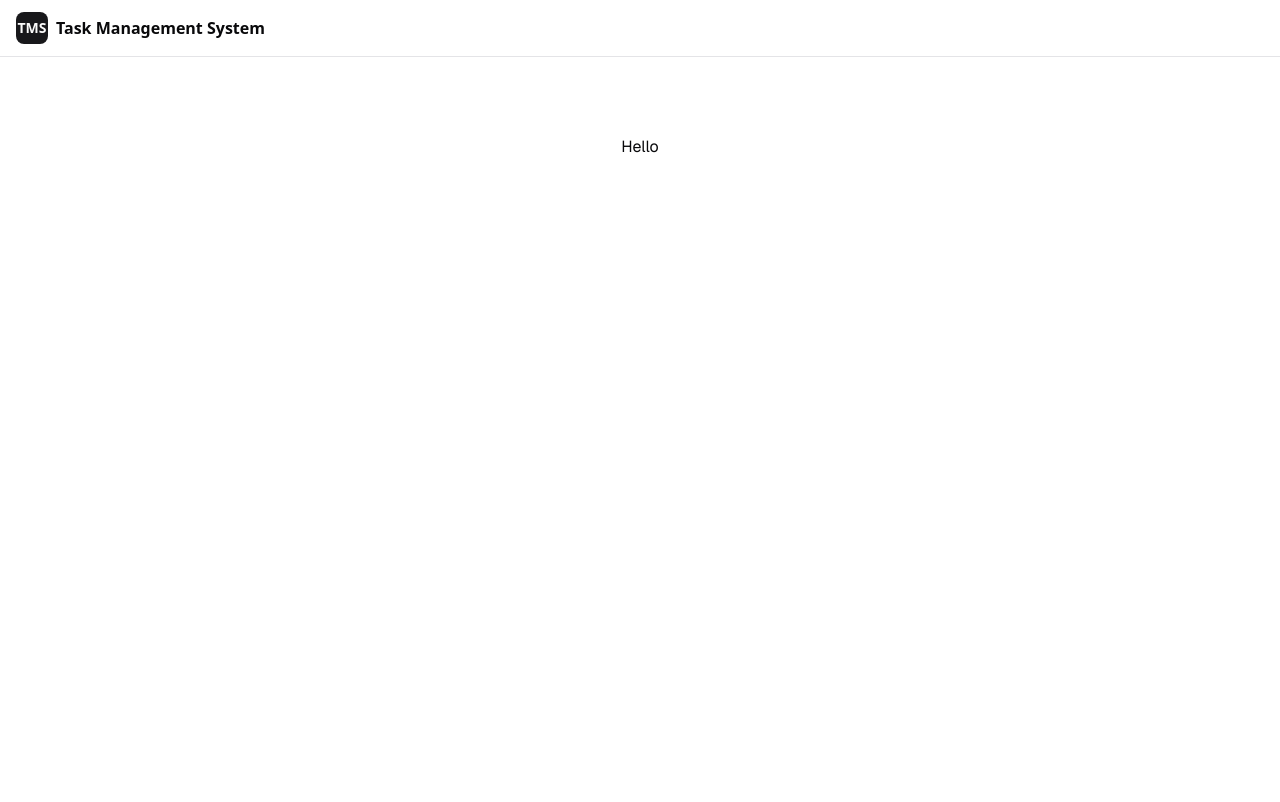
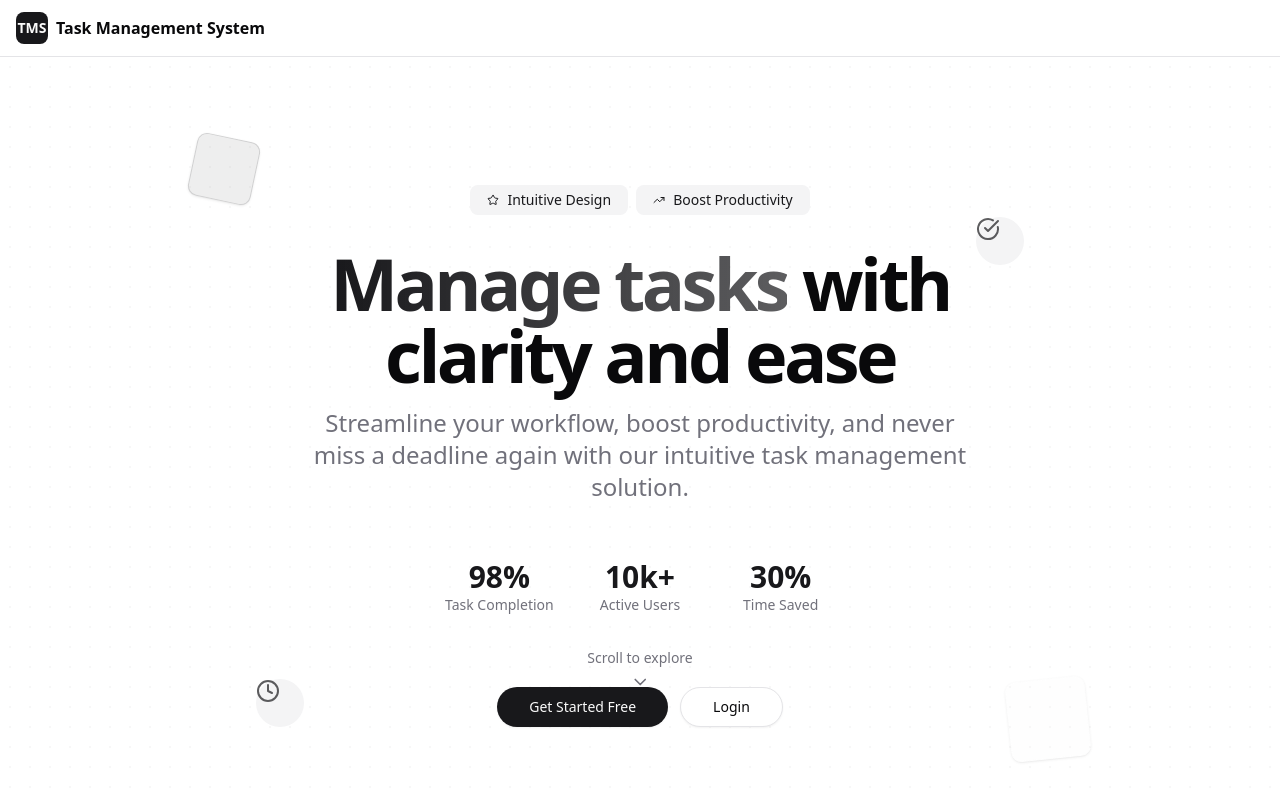
Before and after one commit to Abhay-04/tms_frontend, a Next.js app: page / in a window 1280 px wide. Shown: the top 802 px of the page. Built offline with nearby package versions, Linux system fonts and the light colour scheme.

Commit message:
add: hero  section and some fixes

```diff
--- a/src/app/login/page.jsx
+++ b/src/app/login/page.jsx
@@ -43,7 +43,7 @@ export default function LoginPage() {
       const { user } = res.data;
 
       dispatch(setUser(user)); // ✅ store user in redux
-      router.push("/dashboard");
+      router.push("/task");
     } catch (err) {
       setError(err?.response?.data?.error || "Login failed");
     }
@@ -63,7 +63,7 @@ export default function LoginPage() {
       const user = res.data;
 
       dispatch(setUser(user)); // ✅ store user in redux
-      router.push("/dashboard");
+      router.push("/task");
     } catch (err) {
       setError(err.message || "Signup failed");
     }
@@ -141,7 +141,7 @@ export default function LoginPage() {
                 {isLoginPage ? "Login" : "Sign up"}
               </Button>
               {isLoginPage && (
-                <Button variant="outline" className="w-full">
+                <Button variant="outline" className="w-full cursor-pointer">
                   Login with Google
                 </Button>
               )}
--- a/src/app/page.js
+++ b/src/app/page.js
@@ -1,9 +1,105 @@
-import Image from "next/image";
+"use client"
 
-export default function Home() {
+import { Button } from "@/components/ui/button"
+import { Badge } from "@/components/ui/badge"
+import { CheckCircle, Clock, Star, TrendingUp, ChevronDown } from "lucide-react"
+import Link from "next/link"
+import { useEffect, useState } from "react"
+
+export default function HeroSection() {
+  const [isVisible, setIsVisible] = useState(false)
+
+  useEffect(() => {
+    setIsVisible(true)
+  }, [])
+
   return (
-    <div className="grid grid-rows-[20px_1fr_20px] items-center justify-items-center min-h-screen p-8 pb-20 gap-16 sm:p-20 font-[family-name:var(--font-geist-sans)]">
-     <h1>Hello</h1>
-    </div>
-  );
+    <section className="relative w-full overflow-hidden py-20 md:py-28 lg:py-32 flex justify-center items-center">
+      {/* Gradient background */}
+      <div className="absolute inset-0 bg-gradient-to-b from-background to-background/80 z-0" />
+
+      {/* Decorative pattern */}
+      <div className="absolute inset-0 opacity-[0.03] bg-[radial-gradient(#000000_1px,transparent_1px)] [background-size:20px_20px] z-0" />
+
+      {/* Floating elements */}
+      <div className="absolute top-20 left-[15%] w-16 h-16 rounded-lg bg-primary/10 border border-primary/20 shadow-sm rotate-12 animate-float-slow opacity-70 hidden md:block" />
+      <div className="absolute bottom-32 right-[15%] w-20 h-20 rounded-lg bg-secondary/10 border border-secondary/20 shadow-sm -rotate-6 animate-float opacity-70 hidden md:block" />
+      <div className="absolute top-40 right-[20%] w-12 h-12 rounded-full bg-muted flex items-center justify-center animate-float-slow hidden md:block">
+        <CheckCircle className="w-6 h-6 text-primary/70" />
+      </div>
+      <div className="absolute bottom-40 left-[20%] w-12 h-12 rounded-full bg-muted flex items-center justify-center animate-float hidden md:block">
+        <Clock className="w-6 h-6 text-primary/70" />
+      </div>
+
+      <div className="container relative z-10 px-4 md:px-6">
+        <div className="flex flex-col items-center justify-center space-y-8 text-center">
+          {/* Badges */}
+          <div className="flex flex-wrap justify-center gap-2">
+            <Badge variant="secondary" className="px-4 py-1 text-sm">
+              <Star className="mr-1 h-3.5 w-3.5" />
+              <span>Intuitive Design</span>
+            </Badge>
+            <Badge variant="secondary" className="px-4 py-1 text-sm">
+              <TrendingUp className="mr-1 h-3.5 w-3.5" />
+              <span>Boost Productivity</span>
+            </Badge>
+          </div>
+
+          {/* Main heading with animation */}
+          <div
+            className={`space-y-4 max-w-3xl transition-all duration-1000 ease-out ${
+              isVisible ? "translate-y-0 opacity-100" : "translate-y-10 opacity-0"
+            }`}
+          >
+            <h1 className="text-4xl font-bold tracking-tighter sm:text-5xl md:text-6xl lg:text-7xl">
+              <span className="bg-gradient-to-r from-primary to-primary/70 bg-clip-text text-transparent">
+                Manage tasks
+              </span>{" "}
+              with clarity and ease
+            </h1>
+            <p className="text-xl text-muted-foreground md:text-2xl mx-auto max-w-2xl">
+              Streamline your workflow, boost productivity, and never miss a deadline again with our intuitive task
+              management solution.
+            </p>
+          </div>
+
+          {/* Stats */}
+          <div className="grid grid-cols-2 md:grid-cols-3 gap-4 md:gap-8 py-6">
+            <div className="flex flex-col items-center">
+              <span className="text-3xl font-bold text-primary">98%</span>
+              <span className="text-sm text-muted-foreground">Task Completion</span>
+            </div>
+            <div className="flex flex-col items-center">
+              <span className="text-3xl font-bold text-primary">10k+</span>
+              <span className="text-sm text-muted-foreground">Active Users</span>
+            </div>
+            <div className="flex flex-col items-center">
+              <span className="text-3xl font-bold text-primary">30%</span>
+              <span className="text-sm text-muted-foreground">Time Saved</span>
+            </div>
+          </div>
+
+          {/* CTA buttons */}
+          <div
+            className={`flex flex-col gap-3 min-[400px]:flex-row pt-4 transition-all duration-1000 delay-300 ease-out ${
+              isVisible ? "translate-y-0 opacity-100" : "translate-y-10 opacity-0"
+            }`}
+          >
+            <Button asChild size="lg" className="px-8 rounded-full">
+              <Link href="/login">Get Started Free</Link>
+            </Button>
+            <Button asChild variant="outline" size="lg" className="px-8 rounded-full">
+              <Link href="/login">Login</Link>
+            </Button>
+          </div>
+
+          {/* Scroll indicator */}
+          <div className="absolute bottom-14 left-1/2 transform -translate-x-1/2 animate-bounce hidden md:flex flex-col items-center">
+            <span className="text-sm text-muted-foreground mb-1">Scroll to explore</span>
+            <ChevronDown className="h-5 w-5 text-muted-foreground" />
+          </div>
+        </div>
+      </div>
+    </section>
+  )
 }
--- a/src/app/task/page.jsx
+++ b/src/app/task/page.jsx
@@ -58,19 +58,19 @@ export default function DashboardPage() {
   return (
     <div className="p-4">
       <h1 className="text-xl font-bold mb-4">MY TASKS</h1>
-      <div className="mb-4 flex flex-wrap gap-4">
+      <div className="mb-4 flex flex-wrap gap-4 ">
         <input
           type="text"
           placeholder="Search by title or description"
           value={searchQuery}
           onChange={(e) => setSearchQuery(e.target.value)}
-          className="border px-2 py-1 rounded w-64"
+          className="border px-2 py-1 rounded w-64 cursor-pointer"
         />
 
         <select
           value={statusFilter}
           onChange={(e) => setStatusFilter(e.target.value)}
-          className="border px-2 py-1 rounded"
+          className="border px-2 py-1 rounded cursor-pointer"
         >
           <option value="">All Status</option>
           <option value="PENDING">Pending</option>
@@ -81,7 +81,7 @@ export default function DashboardPage() {
         <select
           value={priorityFilter}
           onChange={(e) => setPriorityFilter(e.target.value)}
-          className="border px-2 py-1 rounded"
+          className="border px-2 py-1 rounded cursor-pointer"
         >
           <option value="">All Priorities</option>
           <option value="LOW">Low</option>
@@ -93,7 +93,7 @@ export default function DashboardPage() {
           <PopoverTrigger asChild>
             <Button
               variant="outline"
-              className="w-[200px] justify-start text-left font-normal"
+              className="w-[200px] justify-start text-left font-normal cursor-pointer"
             >
               {dueDateFilter ? (
                 format(new Date(dueDateFilter), "dd-MM-yyyy")
--- a/src/components/app-header.jsx
+++ b/src/components/app-header.jsx
@@ -74,10 +74,10 @@ export function NotificationsDropdown() {
   return (
     <DropdownMenu>
       <DropdownMenuTrigger asChild>
-        <Button variant="ghost" size="icon" className="relative">
+        <Button variant="ghost" size="icon" className="relative cursor-pointer">
           <Bell className="h-5 w-5" />
           {notifications.length > 0 && (
-            <span className="absolute -right-0.5 -top-0.5 flex h-4 w-4 items-center justify-center rounded-full bg-destructive text-[10px] font-medium text-destructive-foreground">
+            <span className="absolute  -right-0.5 -top-0.5 flex h-4 w-4 items-center justify-center rounded-full bg-destructive text-[10px] font-medium text-destructive-foreground">
               {notifications.filter((n) => !n.read).length}
             </span>
           )}
@@ -153,7 +153,7 @@ function UserDropdown() {
         <Button
           variant="ghost"
           size="icon"
-          className="relative h-8 w-8 rounded-full"
+          className="relative h-8 w-8 rounded-full cursor-pointer"
         >
           <Avatar className="h-8 w-8">
             <AvatarImage
@@ -169,18 +169,18 @@ function UserDropdown() {
         <DropdownMenuSeparator />
         <DropdownMenuGroup>
           <DropdownMenuItem>
-            <User className="mr-2 h-4 w-4" />
-            <span>Profile</span>
+            <User className="mr-2 h-4 w-4 " />
+            <span className="cursor-pointer">Profile</span>
           </DropdownMenuItem>
           <DropdownMenuItem>
             <Settings className="mr-2 h-4 w-4" />
-            <span>Settings</span>
+            <span className="cursor-pointer">Settings</span>
           </DropdownMenuItem>
         </DropdownMenuGroup>
         <DropdownMenuSeparator />
         <DropdownMenuItem onClick={handleLogout}>
           <LogOut className="mr-2 h-4 w-4" />
-          <span>Log out</span>
+          <span className="cursor-pointer">Log out</span>
         </DropdownMenuItem>
       </DropdownMenuContent>
     </DropdownMenu>
--- a/src/components/app-sidebar.jsx
+++ b/src/components/app-sidebar.jsx
@@ -21,15 +21,16 @@ import {
 // Menu items.
 const items = [
   {
+    title: "Dashboard",
+    url: "/dashboard",
+    icon: Home,
+  },
+  {
     title: "My Tasks",
     url: "/task",
     icon: Inbox,
   },
-  {
-    title: "Dashboard",
-    url: "/dashboard",
-    icon: Home,
-  },
+
   {
     title: "Create Task",
     url: "/create-task",
```
Also changed, not shown: src/components/task-card.jsx (+20 -9 lines).
